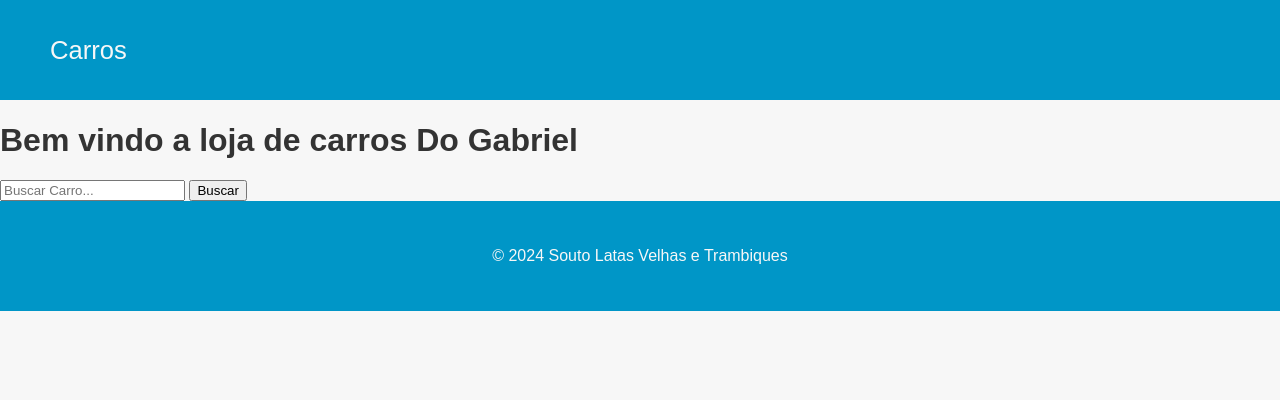
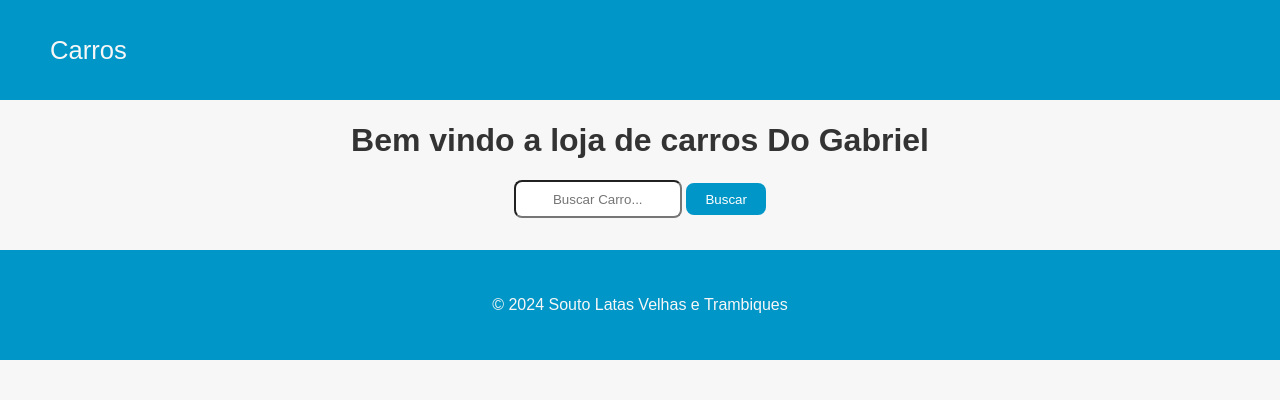
Before and after one commit to GabrielSouto19/Loja_Carros, a Django app: page /cars/ in a window 1280 px wide. Shown: the top 400 px of the page. Run offline with Django 5.2, Linux system fonts and the light colour scheme; data that the repository does not hold is empty.

Commit message:
melhorando os estilos dos cards

```diff
--- a/cars/templates/cars.html
+++ b/cars/templates/cars.html
@@ -5,37 +5,32 @@
     <meta charset="UTF-8">
     <meta name="viewport" content="width=device-width, initial-scale=1.0">
     <title>Loja de carros</title>
-    <style>
-        *{
-            padding: 0px;
-            margin: 0px;
-            box-sizing: border-box;
-        }
-        img{
-            width: 350px;
-            height: 250px;
-        }
 
-    </style>
 </head>
 {% block content%}
 <body>
 
         <h1>Bem vindo a loja de carros Do Gabriel</h1>
 
-        <form action="{% url 'cars_list'%}" method="GET">
-            <input type="text" name="search" placeholder="Buscar Carro...">
-            <button type="submit">Buscar</button>
+        <form action="{% url 'cars_list'%}" method="GET" class="formulario-buscar">
+            <input type="text" name="search" placeholder="Buscar Carro..." class="input-search">
+            <button type="submit" class="btn-buscar">Buscar</button>
 
         </form>
 
+    <div class="container">
     {% for car in cars_list %}
-    <div class="car-card">
-        <img src="{{car.photo.url}}" alt="foto-de-carro">
-        <li> {{ car.brand }}   {{ car.model }}  - {{ car.factory_year }} </li>
+        <div class="car-card">
+            <img src="{{car.photo.url}}" alt="foto-de-carro" class="car-card-image">
+            <li> {{ car.brand }}   {{ car.model }}  - {{ car.factory_year }} </li>
 
+        </div>
+
+
+        {%endfor%}
     </div>
-    {%endfor%}
+
+
 
 
 {% endblock %}
--- a/core/templates/base.html
+++ b/core/templates/base.html
@@ -26,6 +26,9 @@
             padding: 30px;
             text-align: center;
             color: #f7f7f7;
+            position: sticky;
+
+
 
         }
         ul li a{
@@ -37,6 +40,66 @@
 
             list-style: none;
         }
+
+        .container{
+            display: flex;
+            justify-content: center;
+
+
+            position: relative;
+            display: grid;
+            grid-template-columns: 35rem 35rem 35rem;
+            width: 100vw;
+            margin: 1rem;
+        }
+        .car-card{
+            font-family: 'Courier New', Courier, monospace;
+            display: flex;
+            justify-content: center;
+            flex-direction: column;
+            align-items: center;
+            background-color: rgb(153, 160, 194);
+            width: 32rem;
+            height: 18rem;
+            margin: 2rem;
+            border-radius: 8px;
+            color: white
+
+        }
+        .car-card-image{
+
+            width: 28rem;
+            height: 15rem;
+            border-radius: 8px;
+
+        }
+        .input-search{
+            height: 2rem;
+            width: 10rem;
+            text-align: center;
+            border-radius: 8px;
+
+        }
+        .btn-buscar{
+            height: 2rem;
+            width: 5rem;
+            text-align: center;
+            background-color: #0096c7;
+            color: white;
+            border-radius: 8px;
+            border: none;
+        }
+        .btn-buscar:hover{
+            background-color: #176781;
+            transition: ease .5s;
+        }
+        .formulario-buscar{
+            text-align: center;
+        }
+        h1{
+            text-align: center;
+        }
+
         </style>
 </head>
 <body>
```
